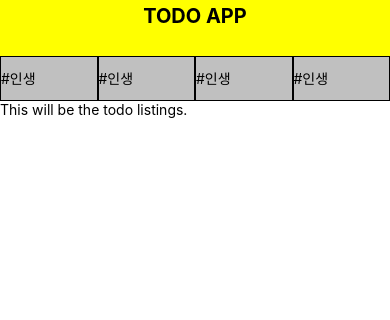
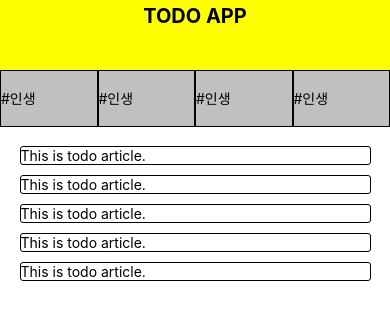
Before and after one commit to wheejuni/todo-app, a React Native app: screen / in a window 390 px wide. Shown: the top 320 px of the page. Built offline with nearby package versions, Linux system fonts and the light colour scheme.

Commit message:
action button 패키지 추가, scrollable view로 교체

```diff
--- /dev/null
+++ b/components/TodoArticle.tsx
@@ -0,0 +1,22 @@
+import React from 'react';
+import { View, Text, StyleSheet } from 'react-native';
+
+export default class TodoArticle extends React.Component {
+    render() {
+        return(
+            <View style={todoArticleStyle.todoArticleItem}>
+                <Text>This is todo article.</Text>
+            </View>
+        )
+    }
+}
+
+const todoArticleStyle = StyleSheet.create({
+    todoArticleItem: {
+        flex: 1,
+        borderRadius: 3,
+        borderColor: 'black',
+        borderWidth: 1,
+        marginBottom: 10
+    }
+})
--- a/components/TodoListing.tsx
+++ b/components/TodoListing.tsx
@@ -1,13 +1,18 @@
 import React from 'react';
+import TodoArticle from './TodoArticle';
 import { mainPageStyles } from './styles/MainPageStyles';
-import {View, Text} from 'react-native';
+import {ScrollView, Text} from 'react-native';
 
 export default class TodoListing extends React.Component {
     render() {
         return(
-            <View style={mainPageStyles.listingsArea}>
-                <Text>This will be the todo listings.</Text>
-            </View>
+            <ScrollView style={mainPageStyles.listingsArea}>
+                <TodoArticle/>
+                <TodoArticle/>
+                <TodoArticle/>
+                <TodoArticle/>
+                <TodoArticle/>
+            </ScrollView>
         )
     }
 }
--- a/components/styles/MainPageStyles.ts
+++ b/components/styles/MainPageStyles.ts
@@ -12,14 +12,15 @@ export const mainPageStyles: NavStyleSheets = StyleSheet.create({
         backgroundColor: 'silver'
     },
     navigationArea: {
-        flex: 1.2,
+        height: '15%',
         backgroundColor: 'yellow',
         justifyContent: 'center',
         alignItems: 'center'
     },
     listingsArea : {
-        flex: 8.8,
-        backgroundColor: 'white'
+        height: '85%',
+        backgroundColor: 'white',
+        padding: '5%'
     }
 
 })
--- a/package.json
+++ b/package.json
@@ -13,6 +13,7 @@
     "react": "16.8.3",
     "react-dom": "16.8.3",
     "react-native": "https://github.com/expo/react-native/archive/sdk-35.0.0.tar.gz",
+    "react-native-action-button": "^2.8.5",
     "react-native-web": "^0.11.7"
   },
   "devDependencies": {
```
Also changed, not shown: 2 other files (tests, documents, lock files or other folders).
